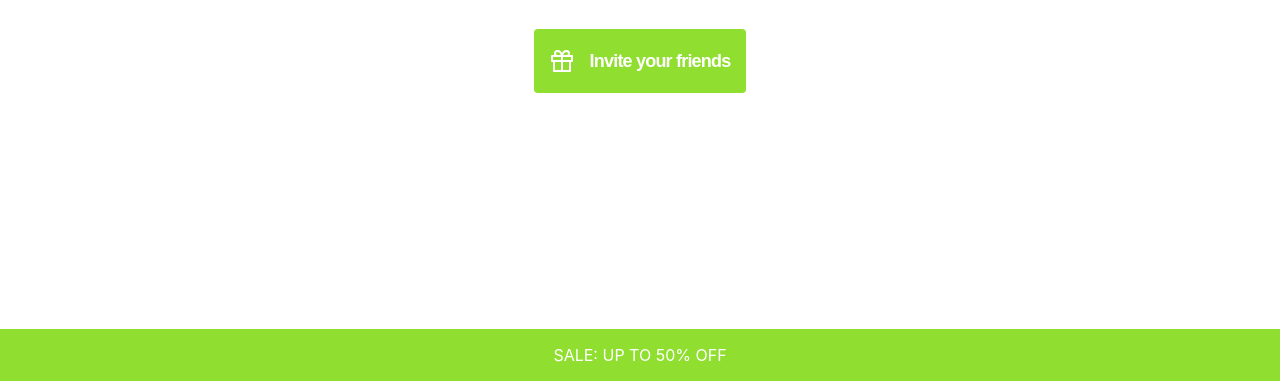
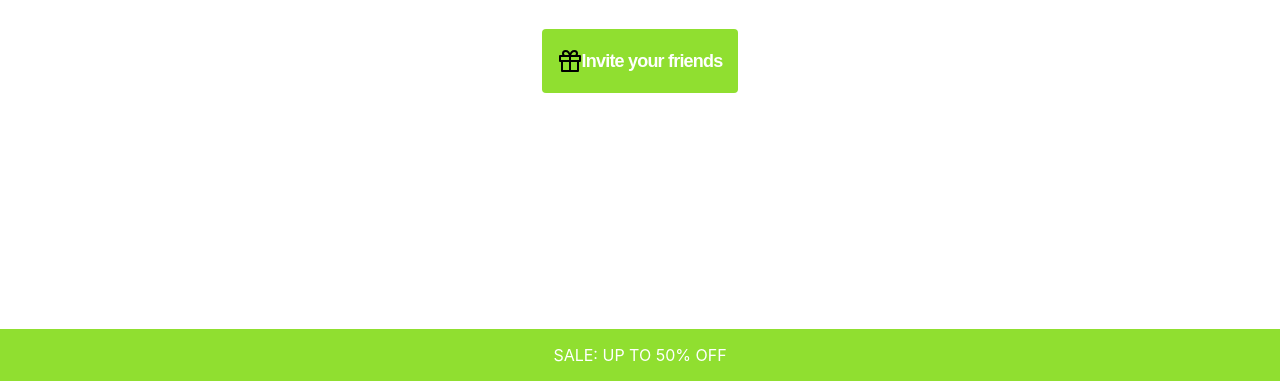
Before and after one commit to AMoreaux/AMoreaux.github.io, a plain HTML site: page index.html in a window 1280 px wide. Shown: the part 419-800 px from the top of the page. Drawn offline with Linux system fonts and the light colour scheme.

Commit message:
Update logo

```diff
--- a/index.html
+++ b/index.html
@@ -11,24 +11,7 @@
     <div class="pastille">✨</div>
     <h1 class="u-text-valentin">Welcome, <span class="u-color-app">Valentin</span>.</h1>
     <button>
-      <svg
-        xmlns="http://www.w3.org/2000/svg"
-        width="24"
-        height="24"
-        viewBox="0 0 24 24"
-        fill="transparent"
-        stroke="currentColor"
-        stroke-width="2"
-        stroke-linecap="round"
-        stroke-linejoin="round"
-        class="feather feather-gift"
-      >
-        <polyline points="20 12 20 22 4 22 4 12"></polyline>
-        <rect x="2" y="7" width="20" height="5"></rect>
-        <line x1="12" y1="22" x2="12" y2="7"></line>
-        <path d="M12 7H7.5a2.5 2.5 0 0 1 0-5C11 2 12 7 12 7z"></path>
-        <path d="M12 7h4.5a2.5 2.5 0 0 0 0-5C13 2 12 7 12 7z"></path>
-      </svg>
+      <img src="icon.svg" alt="icon">
       <span>Invite your friends</span>
     </button>
   </main>
```
Also changed, not shown: icon.svg (added).
